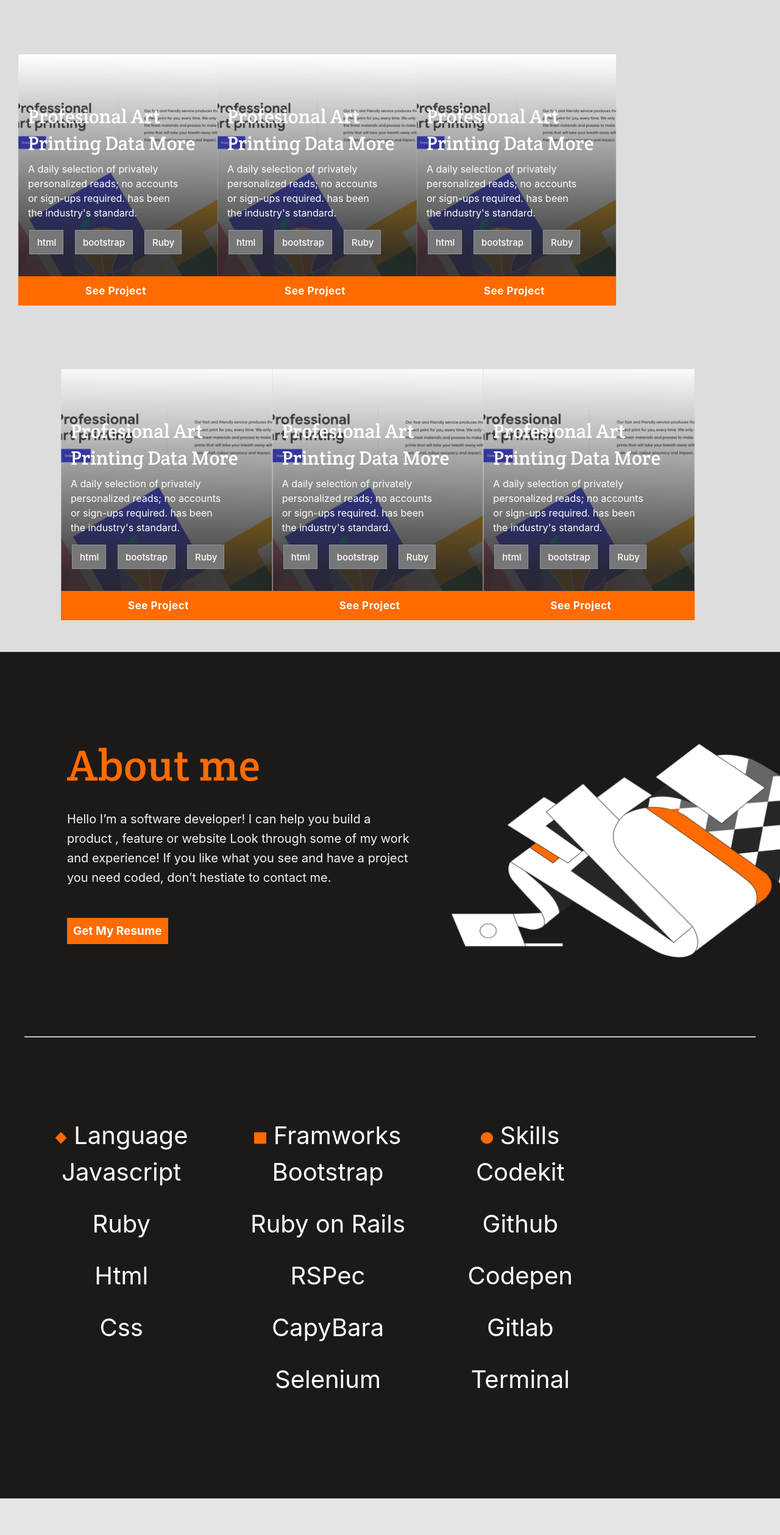
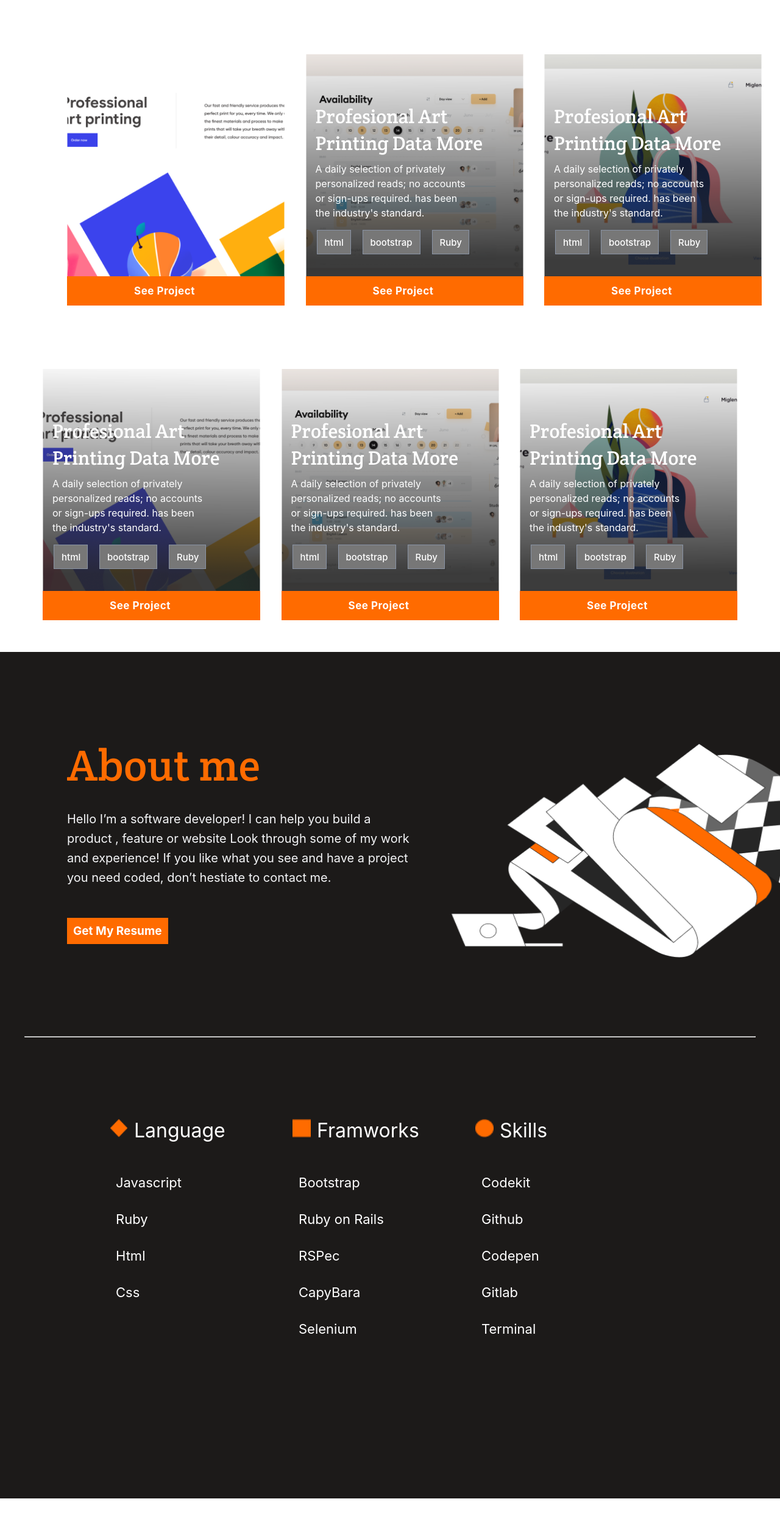
Before and after one commit to Ol-create/Mobile-Project2.0, a website: page index.html in a window 1280 px wide. Shown: the part 1343-3860 px from the top of the page at 61% size. Drawn offline with Linux system fonts and the light colour scheme.

Commit message:
Add styles to work and about me section

```diff
--- a/index.html
+++ b/index.html
@@ -24,7 +24,7 @@
                     <li><a id="portfolio" href="#">Portfolio</a></li>
                     <li><a id="about" href="#">About </a></li>
                     <li><a id="contact" href="#"> Contact</a></li>
-                    <li><a id="email" href="#"> <i class="far fa-envelope"></i></a></li>
+                    <li><a href="#"> <i class="far fa-envelope"></i></a></li>
                 </ul>
                 <div id="bars">
                     <div class="bar1"></div>
@@ -89,7 +89,7 @@
         <div class="flex-d">
 
             <div class="content_1 content-flex ">
-                <div class="img04">
+                <div class="img_01 img04">
                     <h3 class="title-post">Profesional Art Printing Data More</h3>
                     <p class="supporting-text">A daily selection of privately personalized
                         reads; no accounts or sign-ups required.
@@ -104,7 +104,7 @@
             </div>
 
             <div class="content_1 content-flex">
-                <div class="img04">
+                <div class="img_02 img04">
                     <h3 class="title-post">Profesional Art Printing Data More</h3>
                     <p class="supporting-text">A daily selection of privately personalized
                         reads; no accounts or sign-ups required.
@@ -119,7 +119,7 @@
             </div>
 
             <div class="content_1 content-flex">
-                <div class="img04">
+                <div class="img_03 img04">
                     <h3 class="title-post">Profesional Art Printing Data More</h3>
                     <p class="supporting-text">A daily selection of privately personalized
                         reads; no accounts or sign-ups required.
@@ -153,7 +153,7 @@
             </div>
 
             <div class="content_1 content-flex">
-                <div class="img04">
+                <div  class=" img_02 img04">
                     <h3 class="title-post">Profesional Art Printing Data More</h3>
                     <p class="supporting-text">A daily selection of privately personalized
                         reads; no accounts or sign-ups required.
@@ -168,7 +168,7 @@
             </div>
 
             <div class="content_1 content-flex">
-                <div class="img04">
+                <div class=" img_03 img04">
                     <h3 class="title-post">Profesional Art Printing Data More</h3>
                     <p class="supporting-text">A daily selection of privately personalized
                         reads; no accounts or sign-ups required.
@@ -200,36 +200,47 @@
 
             </div>
 
-
             <div class="list_lang flex-f2">
-                <ul>
-                    <li class="li-first-child"><span><img class="lang-img-icon" src="./image/diamond.png" alt=""></span>
-                        Language</li>
+                <div>
+                    <ul class="li-first-child">
+                        <li><span><img class="lang-img-icon" src="./image/diamond.png" alt=""></span>
+                            Language</li>
+                        </ul>
+                        <ul>
                     <li>Javascript</li>
                     <li>Ruby</li>
                     <li>Html</li>
                     <li>Css</li>
                 </ul>
+            </div>
 
-                <ul>
-                    <li class="li-first-child"><span><img class="lang-img-icon" src="./image/square.png" alt=""></span>
-                        Framworks</li>
+                <div>
+                    <ul class="li-first-child">
+                            <li><span ><img class="lang-img-icon" src="./image/square.png" alt=""></span>
+                                Framworks</li>
+                            </ul>
+                            <ul>
                     <li>Bootstrap</li>
                     <li>Ruby on Rails</li>
                     <li>RSPec</li>
                     <li>CapyBara</li>
                     <li>Selenium</li>
                 </ul>
+            </div>
 
-                <ul>
-                    <li class="li-first-child"><span><img class="lang-img-icon" src="./image/circle.png" alt=""></span>
-                        Skills</li>
+               <div>
+                  <ul class="li-first-child">
+                        <li id="skills"><span><img class="lang-img-icon" src="./image/circle.png" alt=""></span>
+                            Skills</li>
+                        </ul>
+                        <ul>
                     <li>Codekit</li>
                     <li>Github</li>
                     <li>Codepen</li>
                     <li>Gitlab</li>
                     <li>Terminal</li>
                 </ul>
+            </div>
             </div>
 
         </section>
@@ -265,6 +276,7 @@
             </div>
             <div id="footer-bar"></div>
         </section>
+    </div>
 </body>
 
 </html>
--- a/style.css
+++ b/style.css
@@ -6,6 +6,10 @@
 
 html {
   font-size: 16px;
+}
+
+body {
+  background-color: white;
 }
 
 /* Re-engineering my design */
@@ -53,12 +57,25 @@ html {
 .list_lang li {
   font-family: "Inter", sans-serif;
   font-style: normal;
-  font-weight: 25;
-  font-size: 22px;
+  font-weight: 400;
+  font-size: 20px;
   line-height: 50px;
   color: #fff;
   list-style: none;
   text-align: center;
+}
+
+.li-first-child li {
+  position: relative;
+  top: 50px;
+  left: 45px;
+  display: flex;
+  width: 200px;
+  font-style: normal;
+  font-weight: bold;
+  font-size: 25px;
+  line-height: 44px;
+  height: 90px;
 }
 
 #navLinks ul li {
@@ -227,7 +244,7 @@ ul {
   flex-direction: column;
   justify-content: center;
   padding: 100px 24px;
-  background-color: #e5e5e5;
+  background-color: white;
   overflow: hidden;
 }
 
@@ -525,7 +542,7 @@ hr {
   position: absolute;
   width: 375px;
   height: 900px;
-  left: 120px;
+  left: 80px;
   top: 790px;
 }
 
@@ -533,20 +550,24 @@ hr {
   background-color: #eee;
 }
 
-.li-first-child {
-  font-style: normal;
-  font-weight: bold;
-  font-size: 40px;
-  line-height: 44px;
-  height: 60px;
+/* Add Transition effect to form submit button */
+.button {
+  transition: all 0.4s ease-in-out;
+}
+
+.button:hover {
+  transform: scale(1.5);
+  background: #fff5e1;
+  border: 1px solid #f55800;
+  box-sizing: border-box;
+  color: #f55800;
 }
 
 /* Create Button Interactions */
 
 /* on hover */
 .goto_project:hover,
-.get-my-resume:hover,
-.button:hover {
+.get-my-resume:hover {
   background: #fff5e1;
   border: 1px solid #f55800;
   box-sizing: border-box;
@@ -582,7 +603,7 @@ hr {
   font-weight: bold;
   font-size: 32px;
   line-height: 44px;
-  text-align: center;
+  text-align: left;
   color: #172b4d;
 }
 
@@ -632,7 +653,7 @@ button[type=submit] {
 
 textarea {
   color: #2c2c2c;
-  background: #f5e9e4;
+  background: #fbf8f7;
   margin-top: 20px;
   height: 150px;
   width: 327px;
@@ -684,7 +705,6 @@ textarea {
 @media (min-width: 992px) {
   body {
     width: 100%;
-    background-color: #ddd;
   }
 
   .big-grid-container {
@@ -848,22 +868,44 @@ textarea {
     left: 460px;
   }
 
+  .img_01 {
+    background-image: url(./image/img_1.png);
+  }
+
+  .img_02 {
+    background-image: url(./image/img_2.png);
+  }
+
+  .img_03 {
+    background-image: url(./image/img_3.png);
+  }
+
+  .img_01 .title-post,
+  .img_01 .supporting-text,
+  .img_01 .project-link {
+    display: none;
+  }
+
+  .img_01 .goto_project {
+    top: 363.5px;
+  }
+
   .flex-d {
+    width: 1200px;
+    left: 80px;
     display: flex;
     justify-content: space-between;
     padding: 0 30px 0 30px;
   }
 
   .flex-e {
-    width: 1200px;
-
-    /* left: 140px; */
+    width: 1300px;
     position: relative;
     top: 1700px;
     display: flex;
     justify-content: space-between;
     padding: 24px 80px 0 80px;
-    left: 130px;
+    left: 100px;
   }
 
   @media (max-width: 1200px) {
@@ -872,12 +914,7 @@ textarea {
     }
 
     .flex-e {
-      width: 1000px;
-      position: relative;
-      top: 1700px;
-      display: flex;
-      justify-content: space-between;
-      padding: 24px 80px 0 80px;
+      width: 1300px;
       left: 230px;
     }
   }
@@ -898,17 +935,33 @@ textarea {
     flex-direction: row;
     align-items: flex-start;
     justify-content: space-between;
-    width: 850px;
-    left: 200px;
+    width: 800px;
+    left: 300px;
     top: 750px;
+    height: 900px;
   }
 
   .list_lang li {
     font-family: "Inter", sans-serif;
     font-style: normal;
     font-weight: 400;
-    font-size: 40px;
-    line-height: 85px;
+    font-size: 22px;
+    line-height: 60px;
+    text-align: left;
+  }
+
+  .li-first-child li {
+    top: 10px;
+    left: 0;
+    font-size: 32px;
+    line-height: 50px;
+  }
+
+  .lang-img-icon {
+    position: relative;
+    right: 10px;
+    width: 30px;
+    height: 30px;
   }
 
   #about_img {
```
Also changed, not shown: image/img_1.png (added), image/img_2.png (added), image/img_3.png (added).
